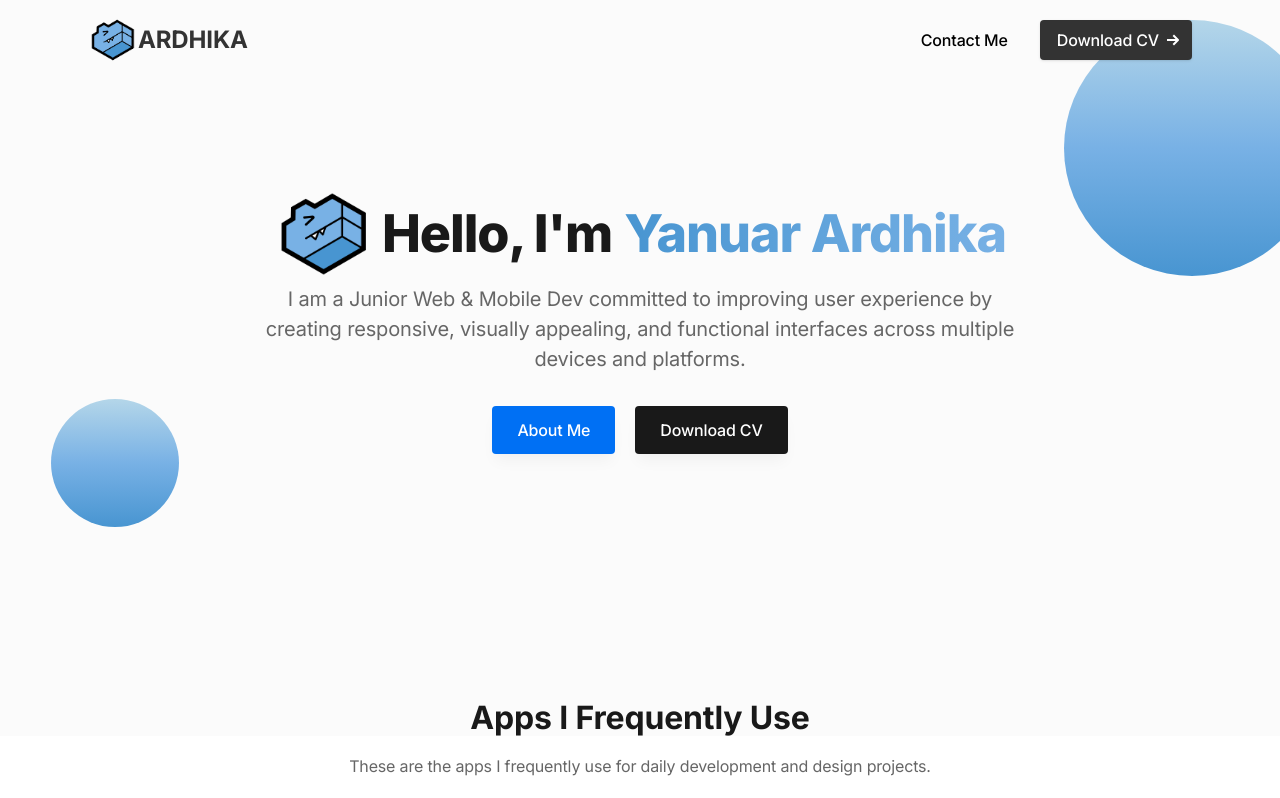
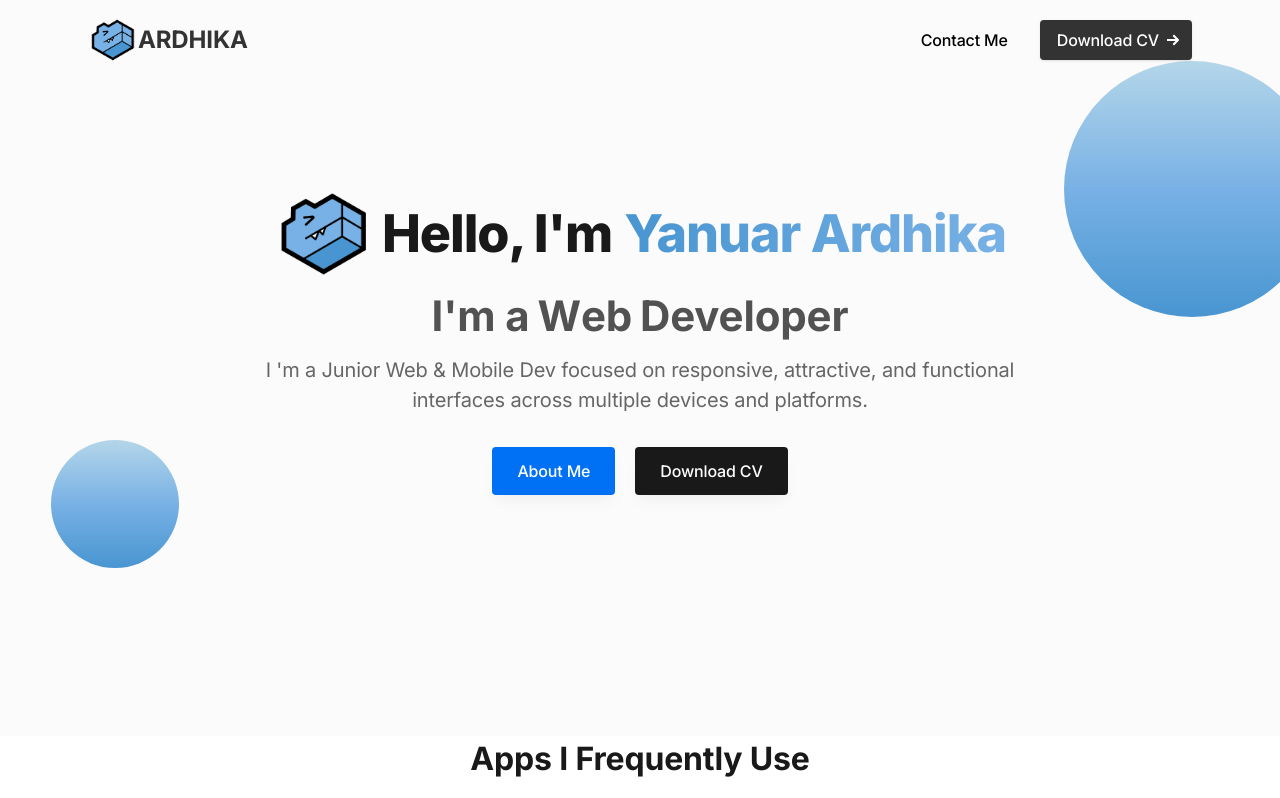
Before and after one commit to ardhikaxx/portofolio-react, a Next.js app: page / in a window 1280 px wide. Shown: the top 798 px of the page. Built offline with nearby package versions, Linux system fonts and the light colour scheme.

Commit message:
update- view web

```diff
--- a/components/hero.tsx
+++ b/components/hero.tsx
@@ -1,6 +1,9 @@
 import Image from 'next/image';
 import LogoImage from '@/public/images/logo-simple.png';
+import { FlipWords } from "./ui/flip-words";
 export default function Hero() {
+  const words = ["Front-End", "Web", "Mobile"];
+
   return (
     <section className="relative overflow-hidden z-10">
       <div className="absolute left-1/2 transform -translate-x-1/2 bottom-0 pointer-events-none z-0" aria-hidden="true">
@@ -28,7 +31,12 @@ export default function Hero() {
               </h1>
             </div>
             <div className="max-w-3xl mx-auto">
-              <p className="text-xl text-gray-600 mb-8" data-aos="zoom-y-out" data-aos-delay="150">I am a Junior Web & Mobile Dev committed to improving user experience by creating responsive, visually appealing, and functional interfaces across multiple devices and platforms.</p>
+              <div className="text-xl md:text-4xl text-gray-800 mb-2 flex justify-center items-center" data-aos="zoom-y-out" data-aos-delay="150">
+                <p className="text-neutral-600 font-bold">I'm a</p>
+                <FlipWords className='text-xl md:text-4xl text-neutral-600' words={words} />
+                <p className="text-neutral-600 font-bold"> Developer</p>
+              </div>
+              <p className="text-xl text-gray-600 mb-8" data-aos="zoom-y-out" data-aos-delay="150">I 'm a Junior Web & Mobile Dev focused on responsive, attractive, and functional interfaces across multiple devices and platforms.</p>
               <div className="max-w-xl mx-auto sm:max-w-none flex items-center justify-center gap-5" data-aos="zoom-y-out" data-aos-delay="300">
                 <div>
                   <a className="btn text-white bg-blue-600 hover:bg-blue-700 py-3 px-4 sm:py-3 sm:px-6 text-xs sm:text-base" href="https://ardhika-portofolio.vercel.app/" target='_blank' rel="noopener noreferrer">About Me</a>
--- a/components/project.tsx
+++ b/components/project.tsx
@@ -29,6 +29,15 @@ const projects = [
   },
   {
     id: 3,
+    name: 'Mobile-based Posyandu Health Data Manager',
+    description: 'I developed a mobile app for parents to manage toddler posyandu health data for the final project of even semester 2024. Our team passed funding from the "Program Kreativitas Mahasiswa" (PKM).',
+    image: Project4,
+    languages: [ 'android-studio' ,'dart', 'flutter'],
+    link: 'https://youtu.be/ouWihtoRrXQ?si=i9-c8RCqJMOmwfLo',
+    year: 2024
+  },
+  {
+    id: 4,
     name: 'Website Card Monument',
     description: 'I created a website to introduce the history of Bondowoso, East Java, focusing on the Gerbong Maut incident during Dutch colonization.',
     image: Project3,
@@ -36,15 +45,6 @@ const projects = [
     link: 'https://web-app-posyandu.vercel.app/',
     year: 2024
   },
-  {
-    id: 4,
-    name: 'Mobile-based Posyandu Health Data Manager',
-    description: 'I developed a mobile app for parents to manage toddler posyandu health data for the final project of even semester 2024. Our team passed funding from the "Program Kreativitas Mahasiswa" (PKM).',
-    image: Project4,
-    languages: [ 'android-studio' ,'dart', 'flutter'],
-    link: 'https://web-app-posyandu.vercel.app/',
-    year: 2024
-  }
 ]
 
 const icons: any = {
--- a/components/skill.tsx
+++ b/components/skill.tsx
@@ -43,20 +43,20 @@ export default function Features() {
                   <img src="https://cdn.jsdelivr.net/gh/devicons/devicon/icons/composer/composer-original.svg" width="55" height="40" alt="composer logo" />
                   <img src="https://cdn.jsdelivr.net/gh/devicons/devicon/icons/materialui/materialui-original.svg" width="55" height="40" alt="materialui logo" />
                 </div>
-                <p className=" text-center font-bold text-gray-600 mt-5">Level: Beginner</p>
+                <p className="text-center font-bold text-gray-600 mt-5">Level: Beginner</p>
               </div>
             </div>
-            <div className="bg-white shadow-lg rounded-xl overflow-hidden">
+            <div className="bg-white shadow-lg rounded-xl flex justify-center overflow-hidden">
               <div className="p-6">
                 <h2 className="text-xl font-bold text-gray-800 mb-5 text-center">Mobile Development</h2>
-                <div className="grid grid-cols-6 items-center justify-center gap-3 mx-auto">
+                <div className=" grid-cols-6 flex justify-center py-16 gap-3 mx-auto">
                   <img src="https://cdn.jsdelivr.net/gh/devicons/devicon/icons/android/android-original.svg" width="55" alt="android logo" />
                   <img src="https://cdn.jsdelivr.net/gh/devicons/devicon/icons/androidstudio/androidstudio-original.svg" width="55" height="40" alt="androidstudio logo" />
                   <img src="https://cdn.jsdelivr.net/gh/devicons/devicon/icons/kotlin/kotlin-original.svg" width="55" height="40" alt="kotlin logo" />
                   <img src="https://cdn.jsdelivr.net/gh/devicons/devicon/icons/dart/dart-original.svg" width="55" height="40" alt="dart logo" />
                   <img src="https://cdn.jsdelivr.net/gh/devicons/devicon/icons/flutter/flutter-original.svg" width="55" height="40" alt="flutter logo" />
                 </div>
-                <p className="text-sm text-center text-bold text-gray-600 mt-5">Level: Beginner</p>
+                <p className="text-center font-bold text-gray-600 mt-5">Level: Beginner</p>
               </div>
             </div>
           </div>
--- /dev/null
+++ b/components/ui/flip-words.tsx
@@ -0,0 +1,87 @@
+'use client';
+import React, { useCallback, useEffect, useState } from "react";
+import { AnimatePresence, motion } from "framer-motion";
+import { cn } from "@/utils/cn";
+export const FlipWords = ({
+  words,
+  duration = 3000,
+  className,
+}: {
+  words: string[];
+  duration?: number;
+  className?: string;
+}) => {
+  const [currentWordIndex, setCurrentWordIndex] = useState(0);
+  const [isAnimating, setIsAnimating] = useState(false);
+
+  const startAnimation = useCallback(() => {
+    const nextIndex = (currentWordIndex + 1) % words.length;
+    setCurrentWordIndex(nextIndex);
+    setIsAnimating(true);
+  }, [currentWordIndex, words.length]);
+
+  useEffect(() => {
+    if (!isAnimating) {
+      const timeout = setTimeout(() => {
+        startAnimation();
+      }, duration);
+      return () => clearTimeout(timeout);
+    }
+  }, [isAnimating, duration, startAnimation]);
+
+  const currentWord = words[currentWordIndex];
+
+  return (
+    <AnimatePresence
+      onExitComplete={() => {
+        setIsAnimating(false);
+      }}
+    >
+      <motion.div
+        initial={{
+          opacity: 0,
+          y: 10,
+        }}
+        animate={{
+          opacity: 1,
+          y: 0,
+        }}
+        exit={{
+          opacity: 0,
+          y: -40,
+          x: 40,
+          filter: "blur(8px)",
+          scale: 2,
+          position: "absolute",
+        }}
+        transition={{
+          duration: 0.4,
+          ease: "easeInOut",
+          type: "spring",
+          stiffness: 100,
+          damping: 10,
+        }}
+        className={cn(
+          "z-10 inline-block relative text-left font-bold text-neutral-600 px-2",
+          className
+        )}
+        key={currentWord}
+      >
+        {currentWord.split("").map((letter, index) => (
+          <motion.span
+            key={currentWord + index}
+            initial={{ opacity: 0, y: 10, filter: "blur(8px)" }}
+            animate={{ opacity: 1, y: 0, filter: "blur(0px)" }}
+            transition={{
+              delay: index * 0.08,
+              duration: 0.4,
+            }}
+            className="inline-block"
+          >
+            {letter}
+          </motion.span>
+        ))}
+      </motion.div>
+    </AnimatePresence>
+  );
+};
--- a/components/ui/header.tsx
+++ b/components/ui/header.tsx
@@ -9,7 +9,6 @@ export default function Header() {
 
   const [scrolled, setScrolled] = useState<boolean>(false)
 
-  // detect whether user has scrolled the page down by 10px
   const scrollHandler = () => {
     window.pageYOffset > 10 ? setScrolled(true) : setScrolled(false)
   }
--- a/components/ui/mobile-menu.tsx
+++ b/components/ui/mobile-menu.tsx
@@ -52,7 +52,7 @@ export default function MobileMenu() {
           show={mobileNavOpen}
           as="nav"
           id="mobile-nav"
-          className="absolute top-full h-screen pb-16 z-20 left-0 w-full overflow-scroll bg-white"
+          className="absolute top-full h-25 w-full justify-center items-center rounded-lg z-20 left-0 bg-white"
           enter="transition ease-out duration-200 transform"
           enterFrom="opacity-0 -translate-y-2"
           enterTo="opacity-100 translate-y-0"
@@ -60,12 +60,12 @@ export default function MobileMenu() {
           leaveFrom="opacity-100"
           leaveTo="opacity-0"
         >
-          <ul className="px-5 py-2">
+          <ul className="flex flex-col justify-center items-center px-2 py-2 ">
             <li>
               <Link href="/signin" className="flex font-medium w-full text-gray-600 hover:text-gray-900 py-2 justify-center" onClick={() => setMobileNavOpen(false)}>Contact Me</Link>
             </li>
             <li>
-              <Link href="/signup" className="btn-sm text-gray-200 bg-gray-900 hover:bg-gray-800 w-full my-2" onClick={() => setMobileNavOpen(false)}>
+              <Link href="/signup" className="btn-sm text-gray-200 bg-gray-900 hover:bg-gray-800 py-3 px-5 my-2" onClick={() => setMobileNavOpen(false)}>
                 <span>My Portofolio</span>
                 <svg className="w-3 h-3 fill-current text-gray-400 shrink-0 ml-2 -mr-1" viewBox="0 0 12 12" xmlns="http://www.w3.org/2000/svg">
                   <path d="M11.707 5.293L7 .586 5.586 2l3 3H0v2h8.586l-3 3L7 11.414l4.707-4.707a1 1 0 000-1.414z" fill="#999" fillRule="nonzero" />
--- a/package.json
+++ b/package.json
@@ -17,14 +17,20 @@
     "@headlessui/react": "^1.7.17",
     "@mdi/js": "^7.4.47",
     "@mdi/react": "^1.6.1",
+    "@react-spring/web": "^9.7.3",
     "@types/node": "^20.10.4",
     "@types/react": "^18.2.42",
     "@types/react-dom": "^18.2.17",
     "aos": "^3.0.0-beta.6",
+    "clsx": "^2.1.1",
+    "framer-motion": "^11.2.13",
+    "mini-svg-data-uri": "^1.4.4",
     "next": "^14.0.4",
+    "punycode": "^2.3.1",
     "react": "18.2.0",
     "react-dom": "18.2.0",
     "react-icons": "^5.2.1",
+    "tailwind-merge": "^2.3.0",
     "typescript": "^5.3.3"
   },
   "devDependencies": {
--- /dev/null
+++ b/utils/cn.ts
@@ -0,0 +1,6 @@
+import { ClassValue, clsx } from "clsx";
+import { twMerge } from "tailwind-merge";
+
+export function cn(...inputs: ClassValue[]) {
+    return twMerge(clsx(inputs));
+}
```
Also changed, not shown: 1 other file (tests, documents, lock files or other folders).
